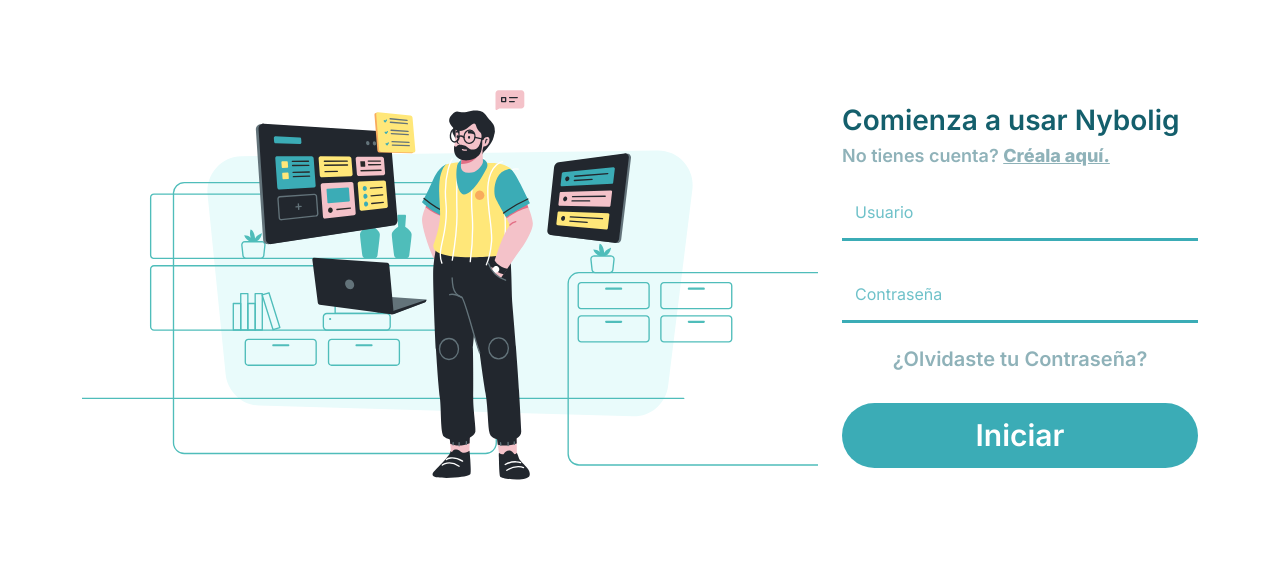
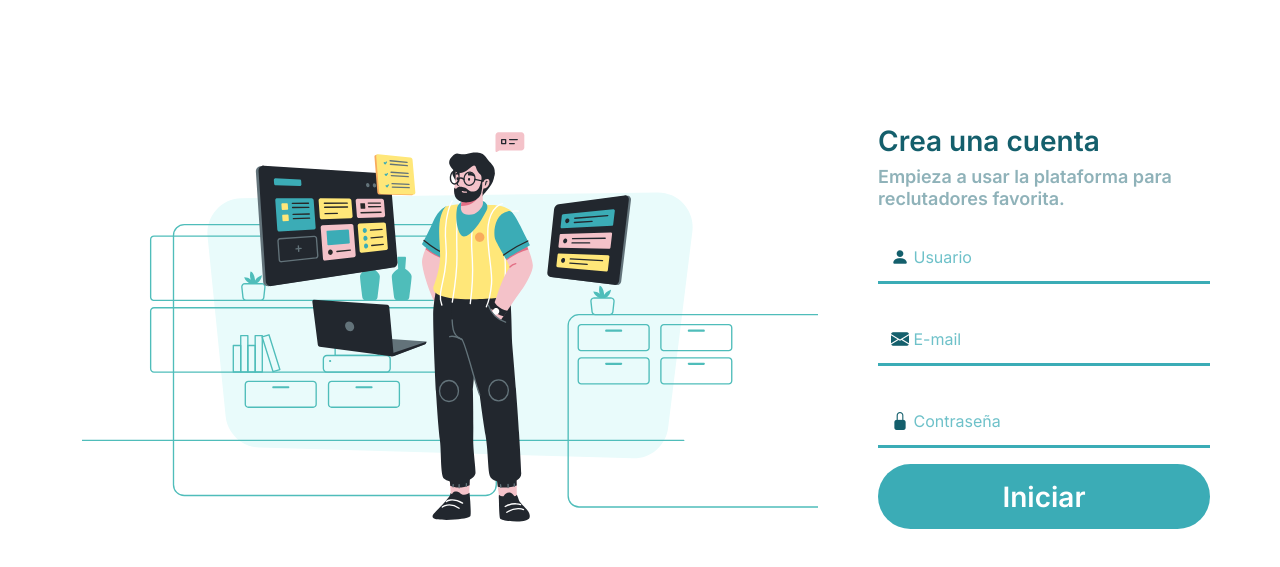
Before and after one commit to LinaTapia/Nybolig, a plain HTML site: page index.html in a window 1280 px wide. Both pictures are taken after a click on the element "Créala aquí.". Shown: the part 63-630 px from the top of the page. Drawn offline with nearby package versions, Linux system fonts and the light colour scheme.

Commit message:
Se crea JS login

```diff
--- a/index.html
+++ b/index.html
@@ -26,29 +26,18 @@
     <main>
         <section class="section-01">
             <div class="container">
-                <div class="row align-items-center">
-                    <div class="col-12 col-md-8">
+                <div class="row align-items-center justify-content-center">
+                    <div class="col-12 col-lg-7 col-xl-8 my-4">
                         <img src="./public/img/bg-login.svg" alt="Login Background" class="section-01__bg">
                     </div>
-                    <div class="col-12 col-md-4">
-                        <h2 class="section-01__titulo">Comienza a usar Nybolig</h2>
-                        <p class="section-01__bajada">No tienes cuenta? <span class="section-01__bajada--link">Créala
-                                aquí.</span></p>
-                        <div class="form-floating mb-4">
-                            <input type="text" class="form-control section-01__form" id="usuario" placeholder="Usuario">
-                            <label for="usuario" class="section-01__placeholder">Usuario</label>
-                        </div>
-                        <div class="form-floating">
-                            <input type="password" class="form-control section-01__form" id="contrasenia" placeholder="Contraseña">
-                            <label for="contrasenia" class="section-01__placeholder">Contraseña</label>
-                        </div>
-                        <p class="section-01__forget text-center my-4 pb-2">¿Olvidaste tu Contraseña?</p>
-                        <button type="submit" class="btn d-flex align-items-center justify-content-center section-01__btn">Iniciar</button>
+                    <div class="col-12 col-md-10 col-lg-5 col-xl-4 pe-lg-0 ps-lg-5" id="contenedor-formulario">
+
                     </div>
                 </div>
             </div>
         </section>
     </main>
+    <script src="./public/js/login.js"></script>
 
     <!-- B5 JS -->
     <script src="https://cdn.jsdelivr.net/npm/bootstrap@5.0.2/dist/js/bootstrap.bundle.min.js"
--- a/public/css/style.css
+++ b/public/css/style.css
@@ -20,8 +20,8 @@
   width: 100%;
   height: 65px;
   font-weight: 600;
-  font-size: 30px;
-  line-height: 30px;
+  font-size: 28px;
+  line-height: 28px;
   color: #FFFFFF; }
   .section-01__btn:hover {
     background: transparent;
@@ -44,6 +44,8 @@
   font-weight: 700;
   text-decoration: underline;
   cursor: pointer; }
+  .section-01__bajada--link:hover {
+    color: #7E9B9F; }
 
 .section-01__form {
   border-bottom: 3px solid #3BACB6;
@@ -64,9 +66,28 @@
 
 .section-01__placeholder {
   color: rgba(59, 172, 182, 0.74); }
+  .section-01__placeholder i {
+    color: #145F6C;
+    font-size: 18px; }
 
 .section-01__forget {
   font-weight: 600;
   font-size: 20px;
   line-height: 24px;
-  color: rgba(20, 95, 108, 0.48); }
+  color: rgba(20, 95, 108, 0.48);
+  cursor: pointer; }
+  .section-01__forget:hover {
+    color: #7E9B9F; }
+
+.section-01__error {
+  font-weight: 500;
+  font-size: 16px;
+  line-height: 16px;
+  color: #D12E2E; }
+
+@media only screen and (min-width: 1023px) {
+  section.section-01 {
+    min-height: 80vh;
+    display: flex;
+    justify-content: center;
+    align-items: center; } }
--- /dev/null
+++ b/public/js/login.js
@@ -0,0 +1,142 @@
+//Contenedor de los fomularios login - crear cuenta y actualiza contraseña.
+const formulario = document.getElementById("contenedor-formulario");
+
+// Clase constructora Usuario
+class Usuario {
+    constructor(nombre, email, contrasenia) {
+        this.nombre = nombre;
+        this.email = email;
+        this.contrasenia = contrasenia;
+    }
+}
+
+//Array para cuentas creadas
+const usuarios = [];
+
+//Función con cuentas ya existentes en la Base de datos
+const usuariosPorDefecto = () => {
+    usuarios.push(new Usuario("admin123", "admin@gmail.com", "admin123"));
+    usuarios.push(new Usuario("coder123", "coder@gmail.com", "house123"));
+}
+
+usuariosPorDefecto();
+
+
+
+//Función para volver a
+const login = () => {
+    formulario.innerHTML = "";
+    formulario.innerHTML += `
+    <h2 class="section-01__titulo">Comienza a usar Nybolig</h2>
+    <p class="section-01__bajada">No tienes cuenta? <span class="section-01__bajada--link" id="crear-cuenta">Créala
+            aquí.</span></p>
+    <div class="form-floating mb-4">
+        <input type="text" class="form-control section-01__form" id="usuario" placeholder="Usuario">
+        <label for="usuario" class="section-01__placeholder"><i class="bi bi-person-fill"></i> Usuario</label>
+    </div>
+    <div class="form-floating">
+        <input type="password" class="form-control section-01__form" id="contrasenia" placeholder="Contraseña">
+        <label for="contrasenia" class="section-01__placeholder"><i class="bi bi-lock-fill"></i> Contraseña</label>
+    </div>
+    <p class="section-01__error text-center pt-3 d-none" id="error"></p>
+    <p class="section-01__forget text-center my-4 pb-2">¿Olvidaste tu Contraseña?</p>
+    <a href="#" class="btn d-flex align-items-center justify-content-center section-01__btn" id="boton-login">Iniciar</a>`;
+
+    //Login
+    const usuarioInput = document.getElementById("usuario");
+    const contraInput = document.getElementById("contrasenia");
+    const botonIniciar = document.getElementById("boton-login");
+    const mensajeError = document.getElementById("error");
+
+    const usuarioExiste = () => {
+        let buscarNombre = usuarios.find((usuario) => usuario.nombre === usuarioInput.value);
+        let buscarContra = usuarios.find((usuario) => usuario.contrasenia === contraInput.value);
+        if (buscarNombre !== undefined & buscarContra !== undefined) {
+            botonIniciar.href = "/procesos.html";
+
+        } else if (usuarioInput.value == "" || contraInput.value == "") {
+            mensajeError.classList.remove("d-none");
+            mensajeError.innerText = "";
+            mensajeError.innerText = "Debes llenar todos los campos";
+
+        } else if (buscarNombre != usuarioInput.value || buscarContra != contraInput.value) {
+            mensajeError.classList.remove("d-none");
+            mensajeError.innerText = "";
+            mensajeError.innerText = "Usuario y/o contraseña incorrectos";
+        }
+    }
+
+    botonIniciar.addEventListener("click", () => {
+        usuarioExiste();
+    });
+
+    //Crear Cuenta
+    const crearCuenta = document.getElementById("crear-cuenta");
+    crearCuenta.addEventListener("click", () => {
+        cuenta();
+
+    });
+}
+
+const cuenta = () => {
+    formulario.innerHTML = "";
+    formulario.innerHTML += `
+    <h2 class="section-01__titulo">Crea una cuenta</h2>
+    <p class="section-01__bajada">Empieza a usar la plataforma para reclutadores favorita.</p>
+    <div class="form-floating mb-4">
+        <input type="text" class="form-control section-01__form" id="usuarioNuevo" placeholder="Usuario">
+        <label for="usuarioNuevo" class="section-01__placeholder"><i class="bi bi-person-fill"></i>
+            Usuario</label>
+    </div>
+    <div class="form-floating mb-4">
+        <input type="text" class="form-control section-01__form" id="correoNuevo"
+            placeholder="correo">
+        <label for="correoNuevo" class="section-01__placeholder"><i class="bi bi-envelope-fill"></i>
+            E-mail</label>
+    </div>
+    <div class="form-floating mb-3">
+        <input type="password" class="form-control section-01__form" id="contraseniaNuevo"
+            placeholder="Contraseña">
+        <label for="contraseniaNuevo" class="section-01__placeholder"><i class="bi bi-lock-fill"></i>
+            Contraseña</label>
+    </div>
+    <p class="section-01__error text-center py-3 d-none" id="error"></p>
+    <a href="#"
+        class="btn d-flex align-items-center justify-content-center section-01__btn" id="boton-cuenta">Iniciar</a>`;
+
+    const crearBoton = document.getElementById("boton-cuenta");
+    const crearUsuario = document.getElementById("usuarioNuevo");
+    const crearCorreo = document.getElementById("correoNuevo");
+    const crearContra = document.getElementById("contraseniaNuevo");
+    const mensajeError = document.getElementById("error");
+
+    crearBoton.addEventListener("click", () => {
+
+        let buscarNombre = usuarios.find((usuario) => usuario.nombre === crearUsuario.value);
+        let buscarCorreo = usuarios.find((usuario) => usuario.email === crearCorreo.value);
+
+        if (buscarNombre !== undefined || buscarCorreo !== undefined) {
+            mensajeError.classList.remove("d-none");
+            mensajeError.innerText = "";
+            mensajeError.innerText = "Usuario y/o Correo ya registrado";
+            console.log(buscarNombre);
+            console.log(buscarCorreo);
+
+        } else if (crearUsuario.value == "" || crearCorreo.value == "" || crearContra.value == "") {
+            mensajeError.classList.remove("d-none");
+            mensajeError.innerText = "";
+            mensajeError.innerText = "Debes llenar todos los campos";
+            console.log(crearUsuario.value);
+            console.log(crearCorreo.value);
+
+        } else if (buscarNombre == undefined & buscarCorreo == undefined & crearContra !== "") {
+            usuarios.push(new Usuario(crearUsuario.value, crearCorreo.value, crearContra.value));
+            login();
+        }
+    });
+}
+
+// Iniciar con el formulario de login al cargar la página
+window.addEventListener("DOMContentLoaded", () => {
+    login();
+});
--- a/public/scss/main.scss
+++ b/public/scss/main.scss
@@ -4,5 +4,6 @@
     font-family: 'Inter', sans-serif;
 }
 
+@import './utils/variables';
 @import './layout/header';
 @import './pages/login';
--- a/public/scss/pages/_login.scss
+++ b/public/scss/pages/_login.scss
@@ -5,19 +5,19 @@
     }
 
     &__btn {
-        background: #3BACB6;
+        background: $btn-color;
         border-radius: 50px;
         width: 100%;
         height: 65px;
         font-weight: 600;
-        font-size: 30px;
-        line-height: 30px;
+        font-size: 28px;
+        line-height: 28px;
         color: #FFFFFF;
 
         &:hover {
             background: transparent;
-            border: 1px solid #3BACB6;
-            color: #3BACB6;
+            border: 1px solid $btn-color;
+            color: $btn-color;
         }
     }
 
@@ -25,34 +25,37 @@
         font-weight: 600;
         font-size: 28px;
         line-height: 34px;
-        color: #145F6C;
+        color: $title-color;
     }
 
     &__bajada {
         font-weight: 600;
         font-size: 18px;
         line-height: 22px;
-        color: rgba(20, 95, 108, 0.48);
+        color: $text-color;
     }
 
     &__bajada--link {
         font-weight: 700;
         text-decoration: underline;
         cursor: pointer;
+        &:hover{
+            color: $text-hover;
+        }
     }
 
     &__form {
-        border-bottom: 3px solid #3BACB6;
+        border-bottom: 3px solid $btn-color;
         border-top: 0;
         border-right: 0;
         border-left: 0;
         border-radius: 0;
-        color: #145F6C;
+        color: $title-color;
 
         &:focus {
             box-shadow: 0 0 0 0.25rem transparent;
-            color: #145F6C;
-            border-color: #3BACB6;
+            color: $title-color;
+            border-color: $btn-color;
         }
     }
     .form-floating>
@@ -65,12 +68,38 @@
 
     &__placeholder {
         color: rgba(59, 172, 182, 0.74);
+
+        i{
+            color: $title-color;
+            font-size: 18px;
+        }
     }
 
     &__forget {
         font-weight: 600;
         font-size: 20px;
         line-height: 24px;
-        color: rgba(20, 95, 108, 0.48);
+        color: $text-color;
+        cursor: pointer;
+            &:hover{
+                color: $text-hover;
+            }
+    }
+
+    &__error{
+        font-weight: 500;
+        font-size: 16px;
+        line-height: 16px;
+        color: #D12E2E;
     }
 }
+
+
+@media only screen and (min-width: 1023px) {
+    section.section-01 {
+        min-height: 80vh;
+        display: flex;
+        justify-content: center;
+        align-items: center;
+    }
+}
--- a/public/scss/utils/_variables.scss
+++ b/public/scss/utils/_variables.scss
@@ -1,3 +1,4 @@
 $btn-color: #3BACB6;
 $title-color: #145F6C;
 $text-color: rgba(20, 95, 108, 0.48);
+$text-hover: #7E9B9F;
```
Also changed, not shown: procesos.html (added, +12 -0 lines).
